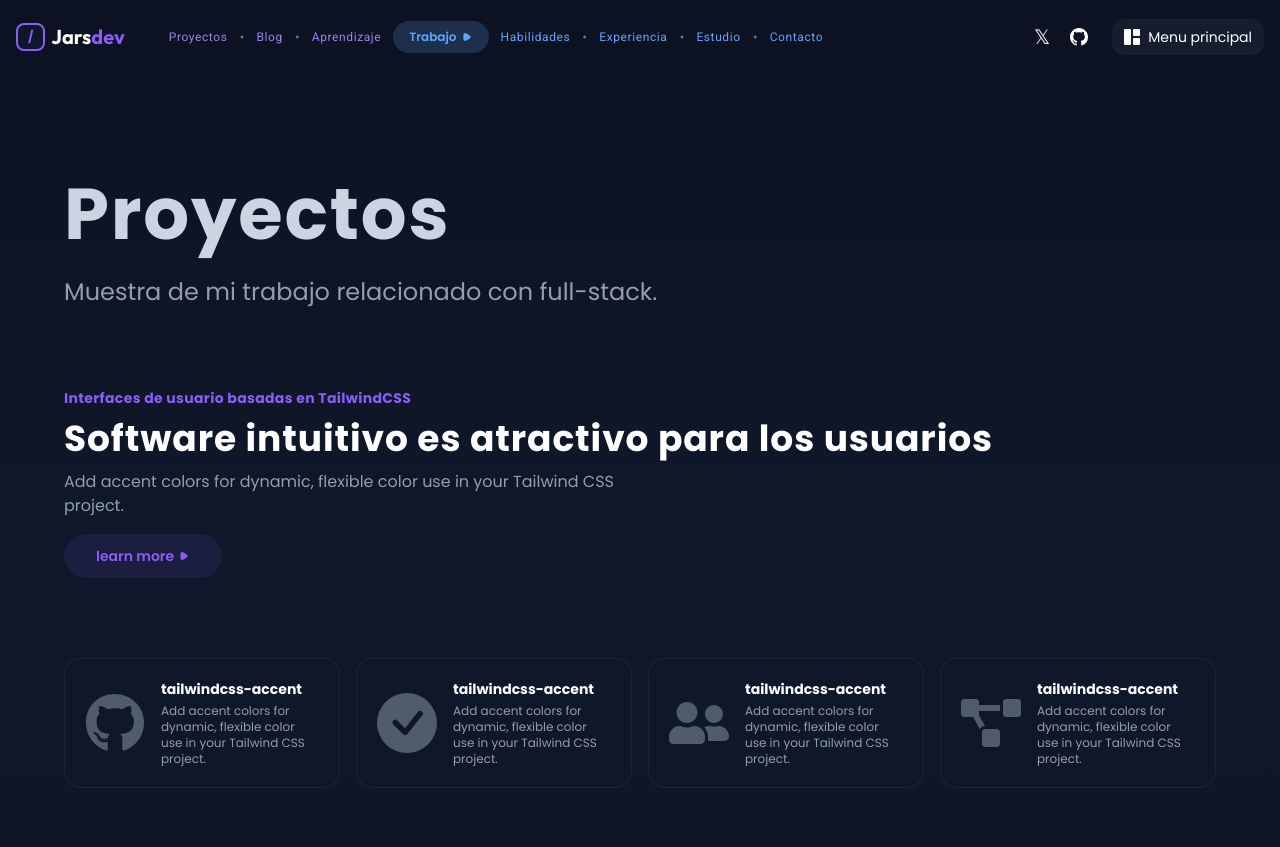
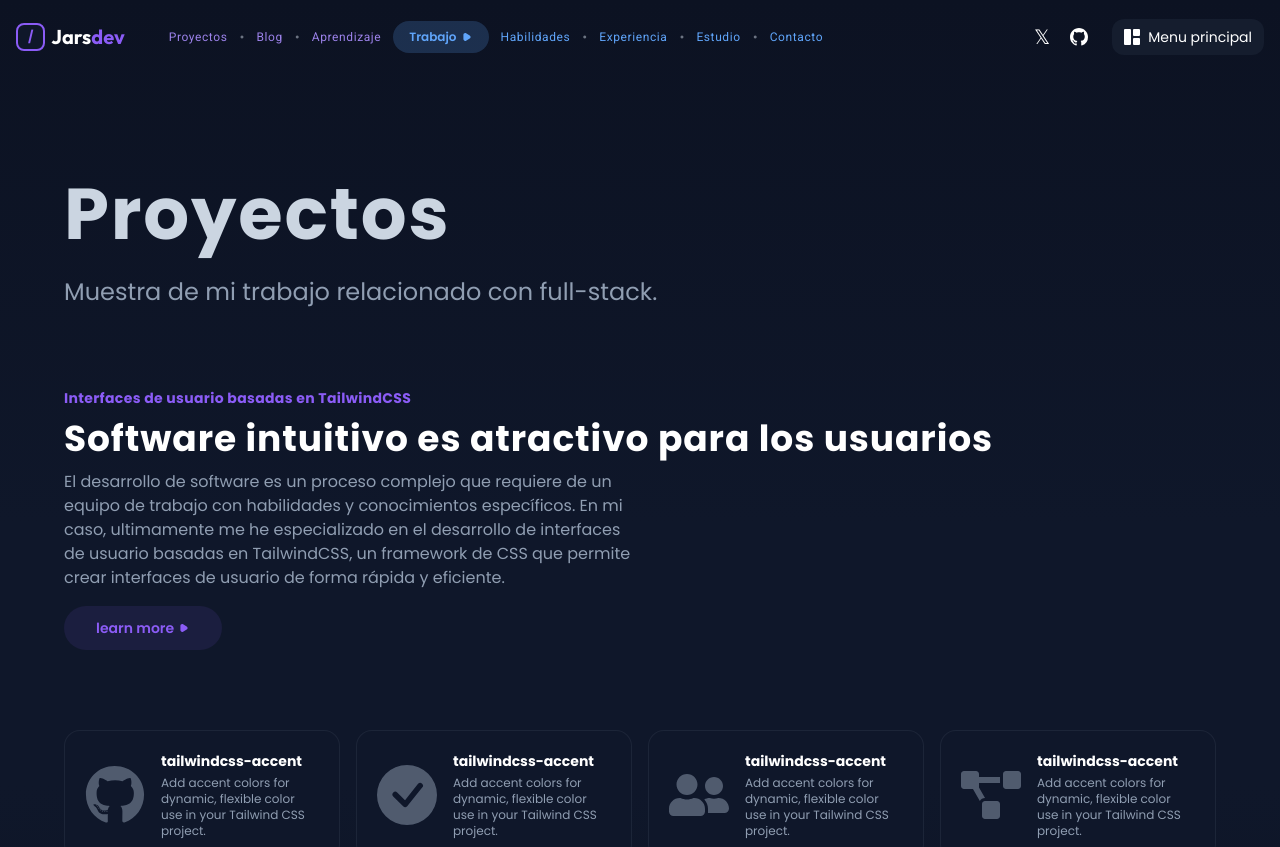
Before and after one commit to ImJars/Development-full-coding, a React (Vite) app: page /projects in a window 1280 px wide. Shown: the top 847 px of the page. Built offline with nearby package versions, Linux system fonts and the light colour scheme.

Commit message:
Update projects.jsx

```diff
--- a/src/projects.jsx
+++ b/src/projects.jsx
@@ -92,8 +92,12 @@ function Projects() {
                   Software intuitivo es atractivo para los usuarios
                 </h2>
                 <h3 className="text-text-general text-sm sm:text-base mt-1 sm:w-1/2">
-                  Add accent colors for dynamic, flexible color use in your
-                  Tailwind CSS project.
+                  El desarrollo de software es un proceso complejo que requiere
+                  de un equipo de trabajo con habilidades y conocimientos
+                  específicos. En mi caso, ultimamente me he especializado en el desarrollo de
+                  interfaces de usuario basadas en TailwindCSS, un framework de
+                  CSS que permite crear interfaces de usuario de forma rápida y
+                  eficiente.
                 </h3>
                 <button className="mt-4 bg-text-purple text-white px-4 sm:px-8 py-2 sm:py-3 rounded-full bg-opacity-10">
                   <a
```
